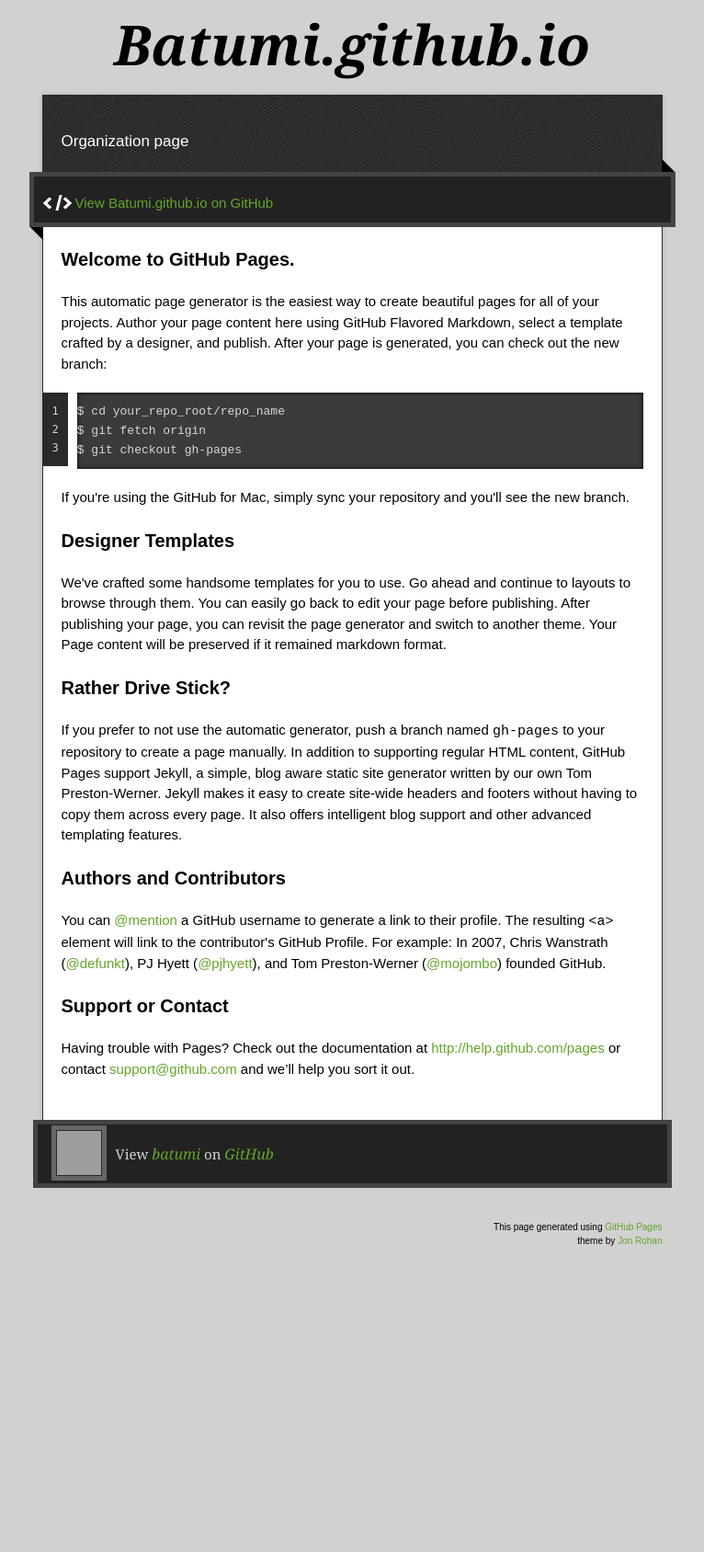
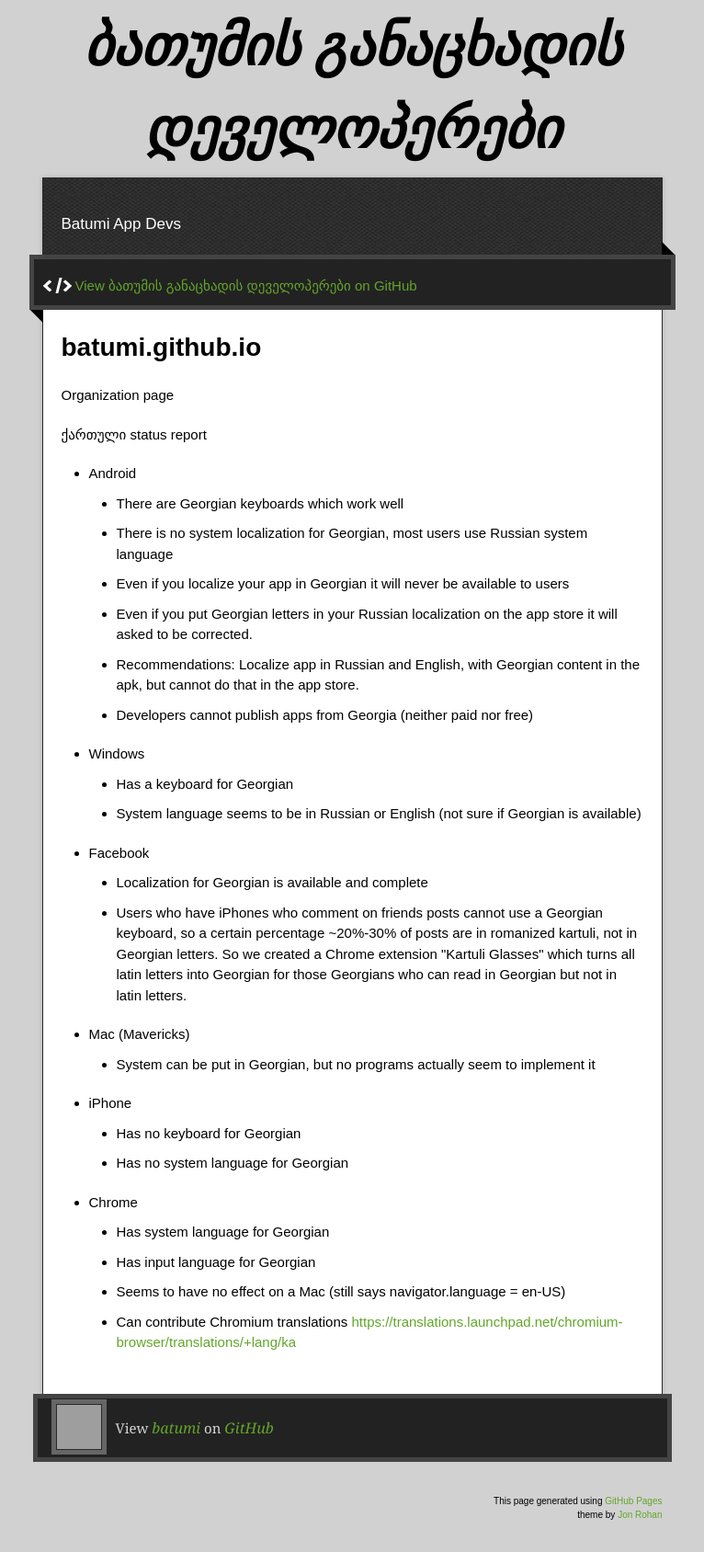
Before and after one commit to batumi/batumi.github.io, a plain HTML site: page index.html in a window 1280 px wide. Shown: the part 27-1715 px from the top of the page at 92% size, without its empty margins (257-1023 px from the left). Before the commit the page ends 1474 px from the top, so only its background shows below. Drawn offline with nearby package versions, Linux system fonts and the light colour scheme; grey boxes are pictures that could not be loaded.

Commit message:
Replace master branch with page content via GitHub

```diff
--- a/index.html
+++ b/index.html
@@ -11,8 +11,8 @@
   <script type="text/javascript" src="https://ajax.googleapis.com/ajax/libs/jquery/1.7.1/jquery.min.js"></script>
   <script type="text/javascript" src="javascripts/script.js"></script>
 
-  <title>Batumi.github.io</title>
-  <meta name="description" content="Organization page">
+  <title>ბათუმის განაცხადის დეველოპერები</title>
+  <meta name="description" content="Batumi App Devs">
 
   <meta name="viewport" content="width=device-width,initial-scale=1">
 
@@ -22,49 +22,81 @@
 
   <div class="wrapper">
     <header>
-      <h1 class="title">Batumi.github.io</h1>
+      <h1 class="title">ბათუმის განაცხადის დეველოპერები</h1>
     </header>
     <div id="container">
-      <p class="tagline">Organization page</p>
+      <p class="tagline">Batumi App Devs</p>
       <div id="main" role="main">
         <div class="download-bar">
         <div class="inner">
-          <a href="https://github.com/batumi" class="code">View Batumi.github.io on GitHub</a>
+          <a href="https://github.com/batumi" class="code">View ბათუმის განაცხადის დეველოპერები on GitHub</a>
         </div>
         <span class="blc"></span><span class="trc"></span>
         </div>
         <article class="markdown-body">
-          <h3>
-<a name="welcome-to-github-pages" class="anchor" href="#welcome-to-github-pages"><span class="octicon octicon-link"></span></a>Welcome to GitHub Pages.</h3>
+          <h1>
+<a name="batumigithubio" class="anchor" href="#batumigithubio"><span class="octicon octicon-link"></span></a>batumi.github.io</h1>
 
-<p>This automatic page generator is the easiest way to create beautiful pages for all of your projects. Author your page content here using GitHub Flavored Markdown, select a template crafted by a designer, and publish. After your page is generated, you can check out the new branch:</p>
+<p>Organization page</p>
 
-<pre><code>$ cd your_repo_root/repo_name
-$ git fetch origin
-$ git checkout gh-pages
-</code></pre>
+<p>ქართული status report</p>
 
-<p>If you're using the GitHub for Mac, simply sync your repository and you'll see the new branch.</p>
+<ul>
+<li>
+<p>Android</p>
 
-<h3>
-<a name="designer-templates" class="anchor" href="#designer-templates"><span class="octicon octicon-link"></span></a>Designer Templates</h3>
+<ul>
+<li>There are Georgian keyboards which work well</li>
+<li>There is no system localization for Georgian, most users use Russian system language</li>
+<li>Even if you localize your app in Georgian it will never be available to users</li>
+<li>Even if you put Georgian letters in your Russian localization on the app store it will asked to be corrected.</li>
+<li>Recommendations: Localize app in Russian and English, with Georgian content in the apk, but cannot do that in the app store.</li>
+<li>Developers cannot publish apps from Georgia (neither paid nor free)</li>
+</ul>
+</li>
+<li>
+<p>Windows</p>
 
-<p>We've crafted some handsome templates for you to use. Go ahead and continue to layouts to browse through them. You can easily go back to edit your page before publishing. After publishing your page, you can revisit the page generator and switch to another theme. Your Page content will be preserved if it remained markdown format.</p>
+<ul>
+<li>Has a keyboard for Georgian</li>
+<li>System language seems to be in Russian or English (not sure if Georgian is available)</li>
+</ul>
+</li>
+<li>
+<p>Facebook</p>
 
-<h3>
-<a name="rather-drive-stick" class="anchor" href="#rather-drive-stick"><span class="octicon octicon-link"></span></a>Rather Drive Stick?</h3>
+<ul>
+<li>Localization for Georgian is available and complete</li>
+<li>Users who have iPhones who comment on friends posts cannot use a Georgian keyboard, so a certain percentage ~20%-30% of posts are in romanized kartuli, not in Georgian letters. So we created a Chrome extension "Kartuli Glasses" which turns all latin letters into Georgian for those Georgians who can read in Georgian but not in latin letters.</li>
+</ul>
+</li>
+<li>
+<p>Mac (Mavericks)</p>
 
-<p>If you prefer to not use the automatic generator, push a branch named <code>gh-pages</code> to your repository to create a page manually. In addition to supporting regular HTML content, GitHub Pages support Jekyll, a simple, blog aware static site generator written by our own Tom Preston-Werner. Jekyll makes it easy to create site-wide headers and footers without having to copy them across every page. It also offers intelligent blog support and other advanced templating features.</p>
+<ul>
+<li>System can be put in Georgian, but no programs actually seem to implement it</li>
+</ul>
+</li>
+<li>
+<p>iPhone</p>
 
-<h3>
-<a name="authors-and-contributors" class="anchor" href="#authors-and-contributors"><span class="octicon octicon-link"></span></a>Authors and Contributors</h3>
+<ul>
+<li>Has no keyboard for Georgian</li>
+<li>Has no system language for Georgian</li>
+</ul>
+</li>
+<li>
+<p>Chrome</p>
 
-<p>You can <a href="https://github.com/blog/821" class="user-mention">@mention</a> a GitHub username to generate a link to their profile. The resulting <code>&lt;a&gt;</code> element will link to the contributor's GitHub Profile. For example: In 2007, Chris Wanstrath (<a href="https://github.com/defunkt" class="user-mention">@defunkt</a>), PJ Hyett (<a href="https://github.com/pjhyett" class="user-mention">@pjhyett</a>), and Tom Preston-Werner (<a href="https://github.com/mojombo" class="user-mention">@mojombo</a>) founded GitHub.</p>
-
-<h3>
-<a name="support-or-contact" class="anchor" href="#support-or-contact"><span class="octicon octicon-link"></span></a>Support or Contact</h3>
-
-<p>Having trouble with Pages? Check out the documentation at <a href="http://help.github.com/pages">http://help.github.com/pages</a> or contact <a href="mailto:support@github.com">support@github.com</a> and we’ll help you sort it out.</p>
+<ul>
+<li>Has system language for Georgian</li>
+<li>Has input language for Georgian </li>
+<li>Seems to have no effect on a Mac (still says navigator.language = en-US)</li>
+<li>Can contribute Chromium translations <a href="https://translations.launchpad.net/chromium-browser/translations/+lang/ka">https://translations.launchpad.net/chromium-browser/translations/+lang/ka</a>
+</li>
+</ul>
+</li>
+</ul>
         </article>
       </div>
     </div>
```
Also changed, not shown: params.json (+1 -1 lines).
